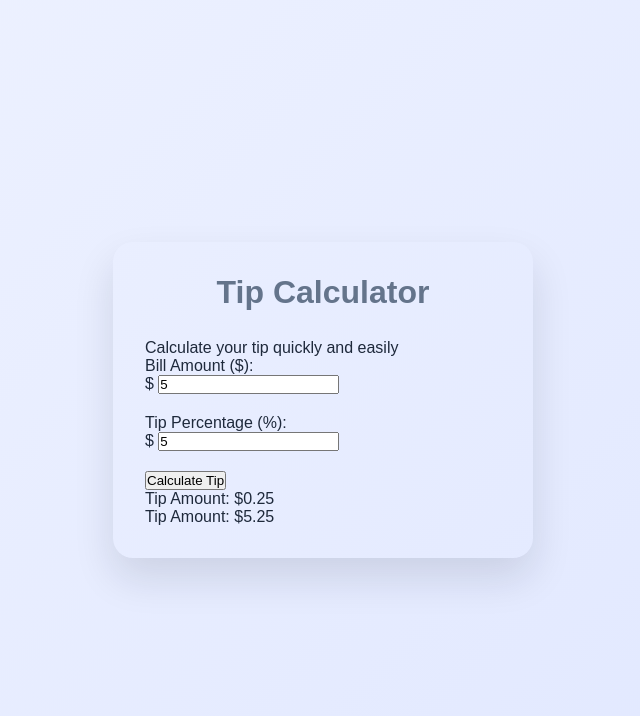
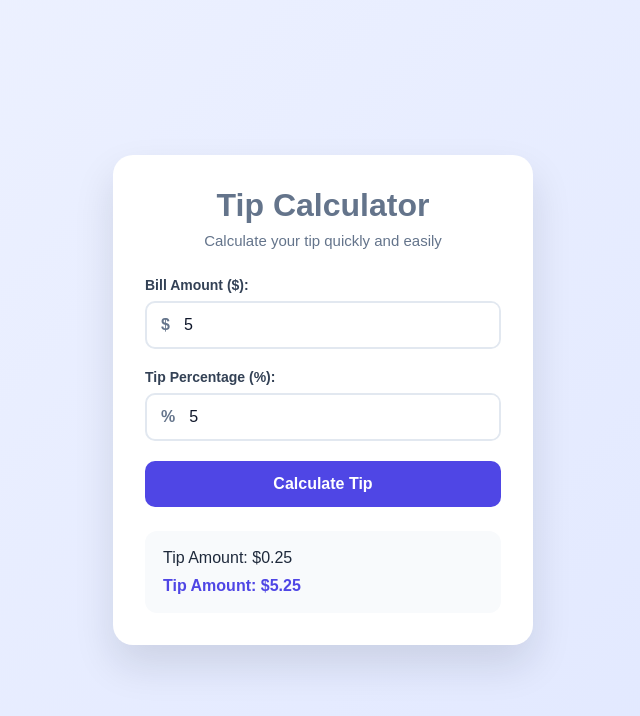
Before and after one commit to KAUSAR-BD/Tip-Calculator, a plain HTML site: page index.html in a window 1280 px wide. Both pictures are taken after typing "5", "5" into the empty fields and a click on the button "Calculate Tip". Shown: the whole page, without its empty margins (317-957 px from the left). Drawn offline with Linux system fonts and the light colour scheme.

Commit message:
completed css part

```diff
--- a/index.html
+++ b/index.html
@@ -3,7 +3,7 @@
   <head>
     <meta charset="UTF-8" />
     <meta name="viewport" content="width=device-width, initial-scale=1.0" />
-    <link rel="stylesheet" href="style.css">
+    <link rel="stylesheet" href="style.css"/>
     <title>Tip Calculator</title>
   </head>
   <body>
@@ -22,7 +22,7 @@
       <div class="form-group">
         <label for="tipAmount">Tip Percentage (%):</label>
         <div class="input-wrapper">
-          <span>$</span>
+          <span>%</span>
           <input type="number" id="tipAmount" placeholder="15" min="0" />
         </div>
       </div>
--- a/style.css
+++ b/style.css
@@ -26,10 +26,20 @@ body {
   padding: 32px;
   border-radius: 20px;
   box-shadow: 0 20px 40px rgba(15, 23, 42, 0.12);
+  background-color: white;
+}
+
+.subtitle {
+  margin-bottom: 28px;
+
+  text-align: center;
+  font-size: 15px;
+
+  color: #64748b;
 }
 
 h1 {
-  margin-bottom: 28px;
+  margin-bottom: 8px;
 
   font-size: 32px;
   text-align: center;
@@ -37,6 +47,126 @@ h1 {
   color: #64748b;
 }
 
-.form-group{
-    margin-bottom: 20px;
+.form-group {
+  margin-bottom: 20px;
 }
+
+label {
+  display: block;
+
+  margin-bottom: 8px;
+
+  font-size: 14px;
+  font-weight: 600;
+
+  color: #334155;
+}
+
+.input-wrapper {
+  display: flex;
+  align-items: center;
+
+  border: 2px solid #e2e8f0;
+
+  border-radius: 10px;
+
+  overflow: hidden;
+
+  transition:
+    border-color 0.2s ease,
+    box-shadow 0.2s ease;
+}
+
+.input-wrapper span {
+  padding-left: 14px;
+
+  font-weight: 600;
+
+  color: #64748b;
+}
+
+input {
+  width: 100%;
+
+  padding: 13px 14px;
+
+  border: none;
+  outline: none;
+  font-size: 16px;
+
+  color: #0f172a;
+}
+
+.input-wrapper:focus-within {
+  border-color: #6366f1;
+
+  box-shadow: 0 0 0 3px rgba(99, 102, 241, 0.15);
+}
+
+button {
+  width: 100%;
+
+  padding: 14px;
+
+  border: none;
+  border-radius: 10px;
+
+  background-color: #4f46e5;
+
+  color: white;
+
+  font-size: 16px;
+  font-weight: 600;
+
+  cursor: pointer;
+
+  transition:
+    background-color 0.2s ease,
+    transform 0.2s ease;
+}
+
+button:hover {
+  background-color: #4338ca;
+
+  transform: translateY(-2px);
+}
+
+button:active {
+  transform: translateY(0);
+}
+
+.result {
+  margin-top: 24px;
+  padding: 18px;
+  border-radius: 12px;
+  background-color: #f8fafc;
+}
+
+.result p {
+  display: flex;
+  justify-content: space-between;
+
+  margin-bottom: 10px;
+
+  font-size: 16px;
+}
+
+.result p:last-child {
+  margin-bottom: 0;
+
+  font-weight: 700;
+
+  color: #4f46e5;
+}
+
+/* mobile */
+
+@media (max-width: 480px) {
+  .calculator {
+    padding: 24px;
+  }
+
+  h1 {
+    font-size: 28px;
+  }
+}
```
